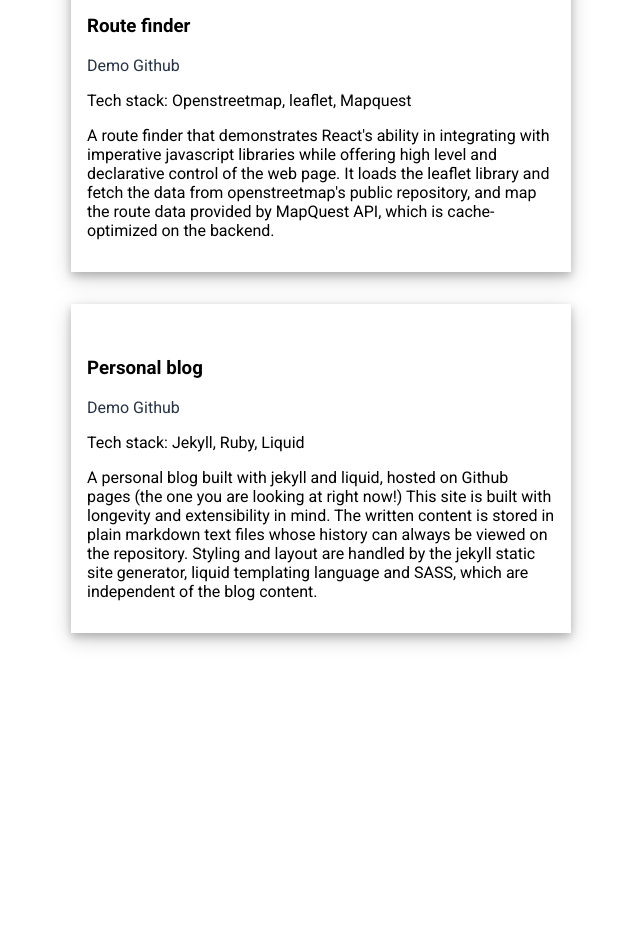
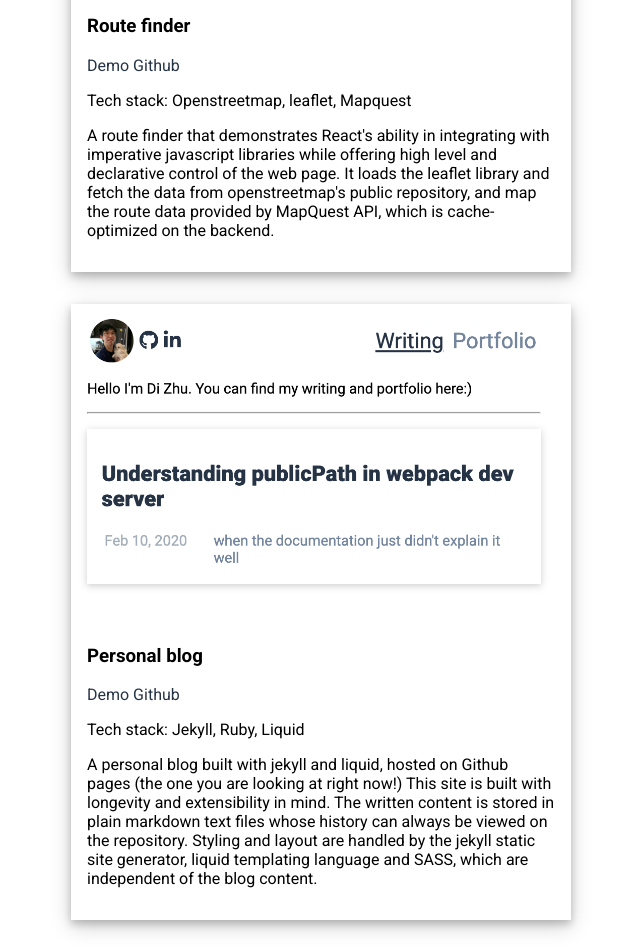
Before and after one commit to alvyjudy/alvyjudy.github.io, a Jekyll site: the page built from portfolio.html, in a window 1280 px wide. Shown: the part 1841-2793 px from the top of the page, without its empty margins (319-959 px from the left). Built offline with Jekyll 4.4.1, drawn with Linux system fonts in a browser that asks for light colours; nearby versions of some CDN libraries; before the commit the page ends 2506 px from its top, so only the background shows below that.

Commit message:
add blog preview image

```diff
--- a/_data/projects.yml
+++ b/_data/projects.yml
@@ -34,7 +34,7 @@
     backend.
 
 - name: Personal blog
-  image: ~
+  image: "/assets/images/blog.png"
   demo-link: https://alvyjudy.github.io
   girhub-link: https://github.com/alvyjudy/alvyjudy.github.io
   stack: Jekyll, Ruby, Liquid
```
